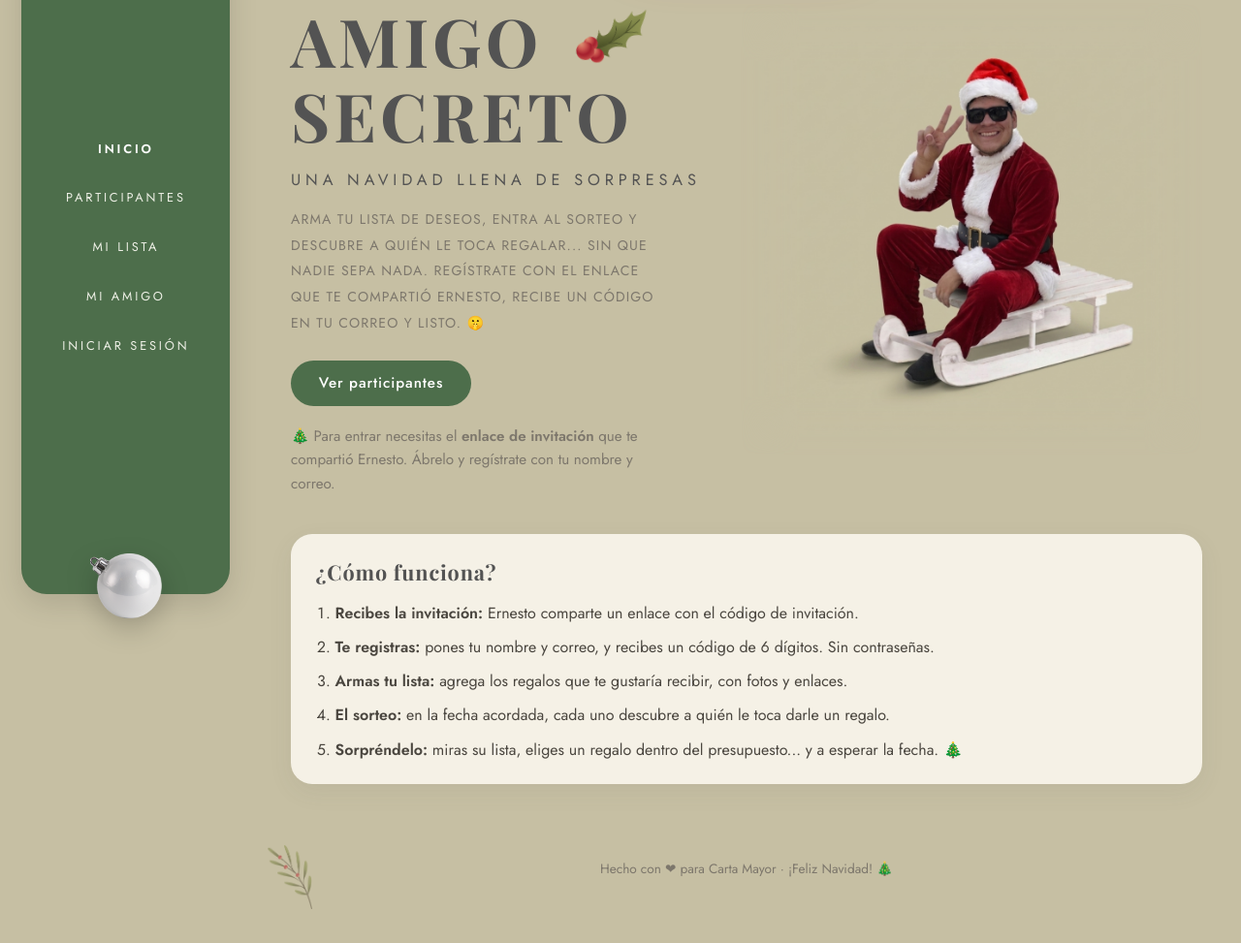
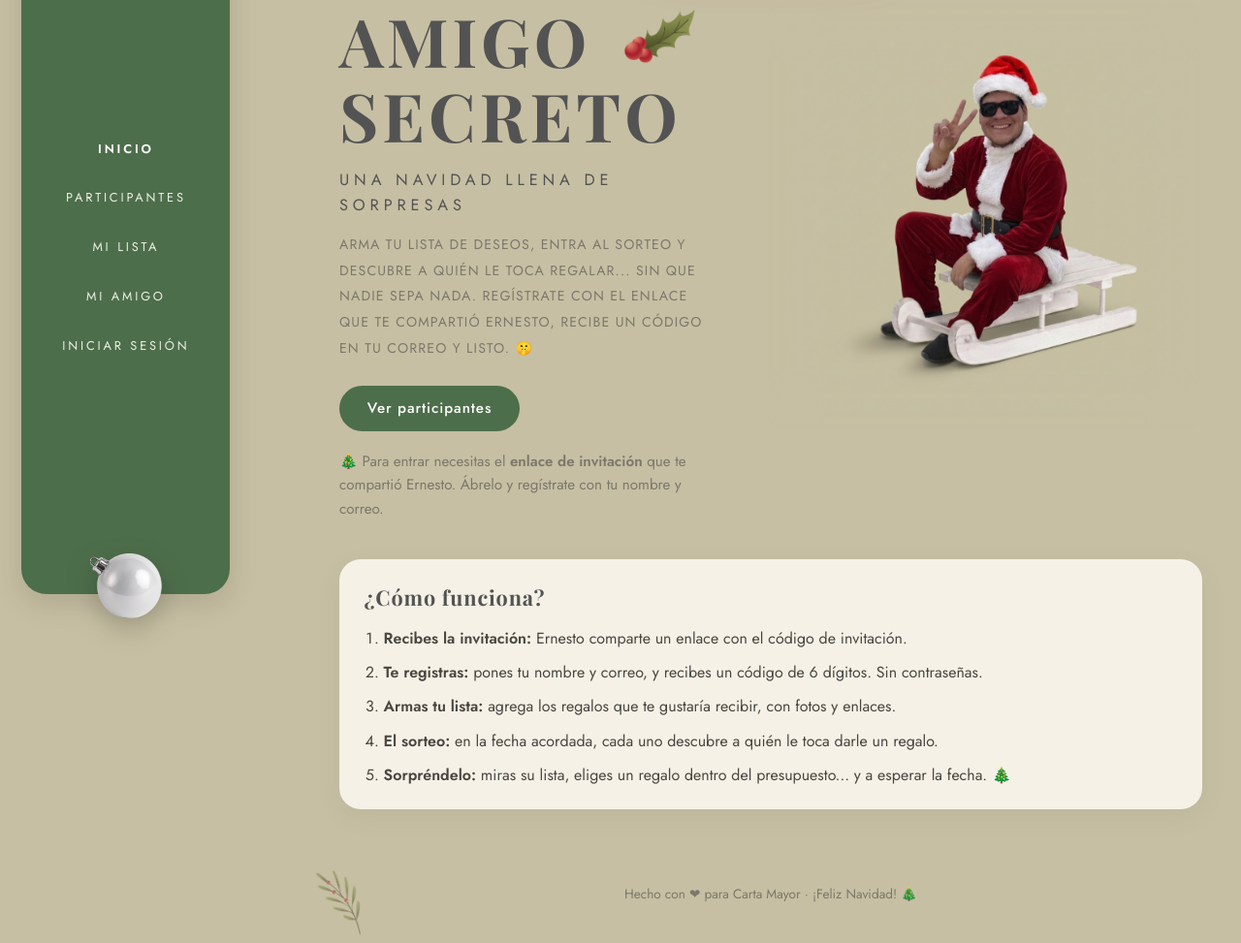
Before and after one commit to DeusExMachina203/CartaMayorAmigoSecreto, an Astro site in the folder frontend/: page / in a window 1280 px wide. Shown: the part 165-1138 px from the top of the page at 97% size. Before the commit the page ends 1112 px from the top, so only its background shows below. Built offline with nearby package versions, Linux system fonts and the light colour scheme; Astro itself is replaced by a stand-in of ours; no server answers.

Commit message:
Más aire entre menú y contenido (desktop) + cache-bust del hero para móvil

```diff
--- a/frontend/src/layouts/Layout.astro
+++ b/frontend/src/layouts/Layout.astro
@@ -190,12 +190,12 @@ const enlaces = [
 
       /* ---------- Contenido ---------- */
       main {
-        margin-left: 260px;
+        margin-left: 310px;
         padding: 2.5rem 2.5rem 3rem;
-        width: calc(100% - 260px);
+        width: calc(100% - 310px);
       }
       footer {
-        margin-left: 260px;
+        margin-left: 310px;
         text-align: center;
         color: var(--gris);
         padding: 1rem 2rem 1.6rem;
--- a/frontend/src/pages/index.astro
+++ b/frontend/src/pages/index.astro
@@ -45,7 +45,7 @@ import Layout from "../layouts/Layout.astro";
     </div>
 
     <div class="hero-arte">
-      <img src="/img/hero.png" alt="Ernesto vestido de Papá Noel en un trineo blanco" />
+      <img src="/img/hero.png?v=3" alt="Ernesto vestido de Papá Noel en un trineo blanco" />
     </div>
   </section>
 
```
